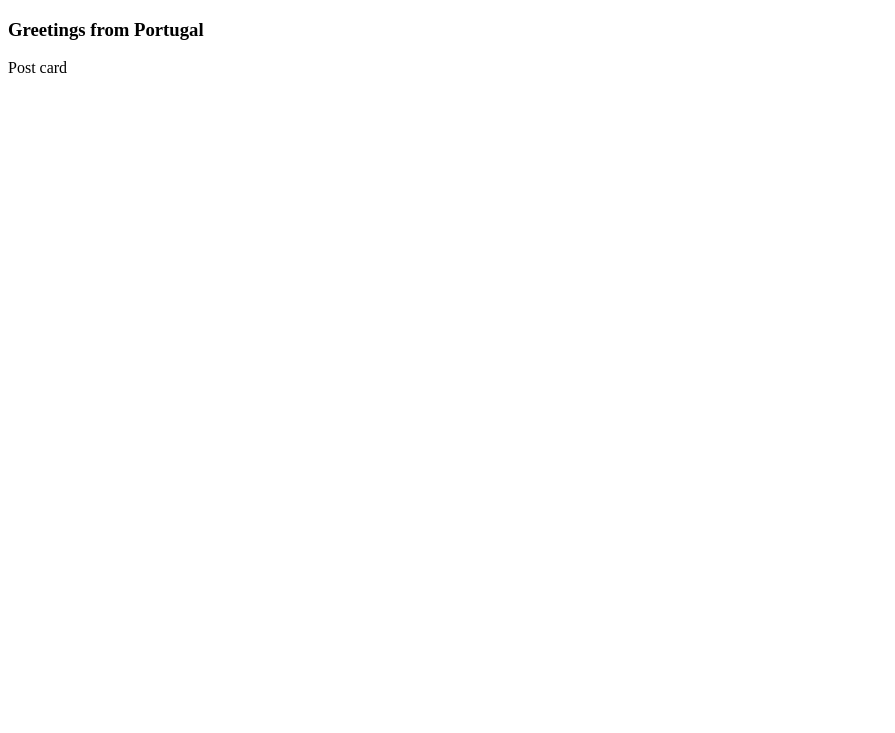
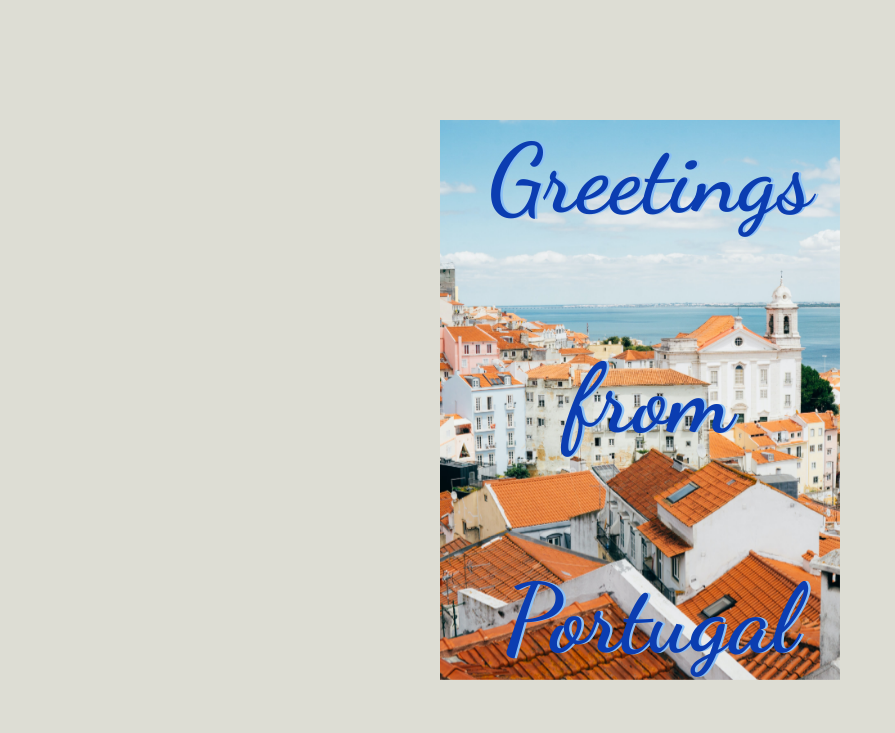
Before and after one commit to RVCC-IDMX/css-card-flip-alba02, a website built with Parcel: page src/index.html in a window 1280 px wide. Shown: the whole page, without its empty margins (0-895 px from the left). Built offline with nearby package versions, Linux system fonts and the light colour scheme.

Commit message:
Add css styling

```diff
--- a/src/index.html
+++ b/src/index.html
@@ -10,20 +10,25 @@
 </head>
 
 <body>
-    <div class="card">
-      <div class="card__content">
-        <div class="card__front">
-             <h3 class="card__title">Greetings from Portugal</h3>
-        </div>
 
-        <div class="card__back">
-          <p class="card__body">Post card</p>
-        </div>
+  <div class="card">
+    <div class="card__content">
 
+      <div class="card__front">
+        <h3 class="card__title">Greetings from Portugal </h3>
+      </div>
+
+      <div class="card__back">
+        <p class="card__body">Postcard </p>
+        <img class='card__stamp' src="../images/stamp.png" alt="stamp">
+
+         <img class="card__lines" src="../images/lines2.png" alt="blank lines">
 
       </div>
 
     </div>
+  </div>
+
 </body>
 
 </html>
--- a/src/scss/base/typography.scss
+++ b/src/scss/base/typography.scss
@@ -0,0 +1,9 @@
+
+@font-face {
+    font-family: 'Dancing Script';
+    src: url('../../fonts/DancingScript-Bold.ttf');
+}
+@font-face {
+    font-family:'Geosans Light' ;
+    src: url('../../fonts/GeosansLight.ttf');
+}
--- a/src/scss/components/card.scss
+++ b/src/scss/components/card.scss
@@ -0,0 +1,132 @@
+@use '../base/typography.scss';
+
+*, *::before, *::after {
+    box-sizing:border-box;
+    margin:0;
+}
+
+
+body{
+    height:100vh;
+    display:grid;
+    place-items:center;
+    font-family:'Dancing Script' ;
+    background-color:hsl(60°, 12%, 85%);
+}
+
+.card{
+    width: 400px;
+
+}
+
+
+.card__content{
+    text-align: center;
+    position:relative;
+    transition: transform 3s;
+    transform-style: preserve-3d;
+    height: 560px;
+}
+
+.card:hover .card__content{
+    transform: rotateY(.5turn);
+}
+
+.card__front,
+.card__back{
+    position:absolute;
+    top:0;
+    bottom:0;
+    left:0;
+    right:0;
+    padding: 5em 3em;
+    transform-style: preserve-3d;
+    display:grid;
+    align-content: center;
+    backface-visibility: hidden;
+}
+.card__front{
+    background-image: url('../../images/portugal.jpg');
+
+   background-size: cover;
+   font-weight: 800;
+   color: hsl(222, 88%, 37%);
+
+
+}
+//img{
+   // max-width: 100%;
+  //  height: auto;
+//}
+/*.card__background{
+
+    position: absolute;
+    transform: translateZ(4rem);
+}
+*/
+.card__front::before {
+    content: '';
+  display: absolute;
+  top:1em;
+  bottom:1em;
+  left:1em;
+  right:1.5em;
+
+  transform:(3rem);
+
+}
+
+.card__title{
+    font-size: 6rem;
+    transform: translateZ(9rem);
+   order:2;
+  //margin-block-end: 3.5em;
+  text-align: center;
+  line-height: 220px;
+  font-style: bold;
+  text-shadow:  2.5px 0 rgb(140, 192, 245),
+
+}
+
+.card__body{
+    font-family: 'Geosans Light';
+    transform: translateZ(6rem);
+    font-size: 1.5rem;
+    margin-block-start:10%;
+  // margin-inline-end: 100px;
+  color:hsl(222, 100%, 37%);
+
+}
+.card__lines{
+    opacity: 90%;
+    //width: 100%;
+   //height: auto;
+  margin:auto;
+  margin-block-end: 15%;
+  margin-block-start: 30%;
+  transform: translateZ(6rem);
+  height:auto;
+  width:auto;
+  //max-width:300px;
+  display:block;
+  max-height:425px;
+
+}
+
+.card__stamp{
+    transform: translateZ(6rem);
+    opacity: 70%;
+    position: absolute;
+        top: 10px;
+        right: 10px;
+        width: 20%;
+        height: 15%;
+
+}
+
+.card__back{
+    transform: rotateY(.5turn);
+   background-color:  hsl(60°,95%, 93%);
+   border:1px solid black;
+
+}
```
Also changed, not shown: fonts/DancingScript-Bold.ttf (added), fonts/GeosansLight.ttf (added), images/abstract.jpg (added), images/lines1.png (added), images/lines2.png (added), images/portugal.jpg (added), images/stamp.png (added), 1 other file.
